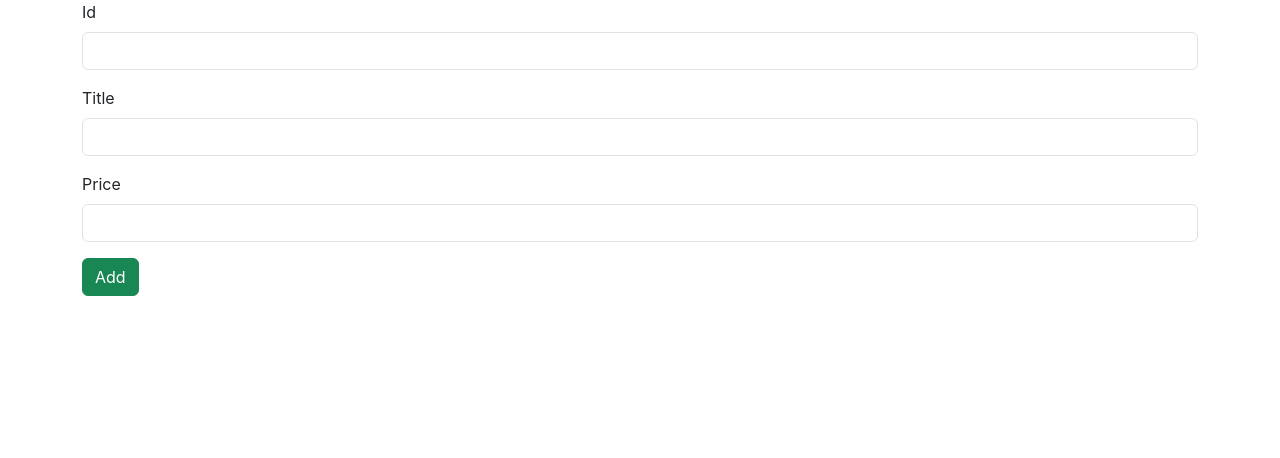
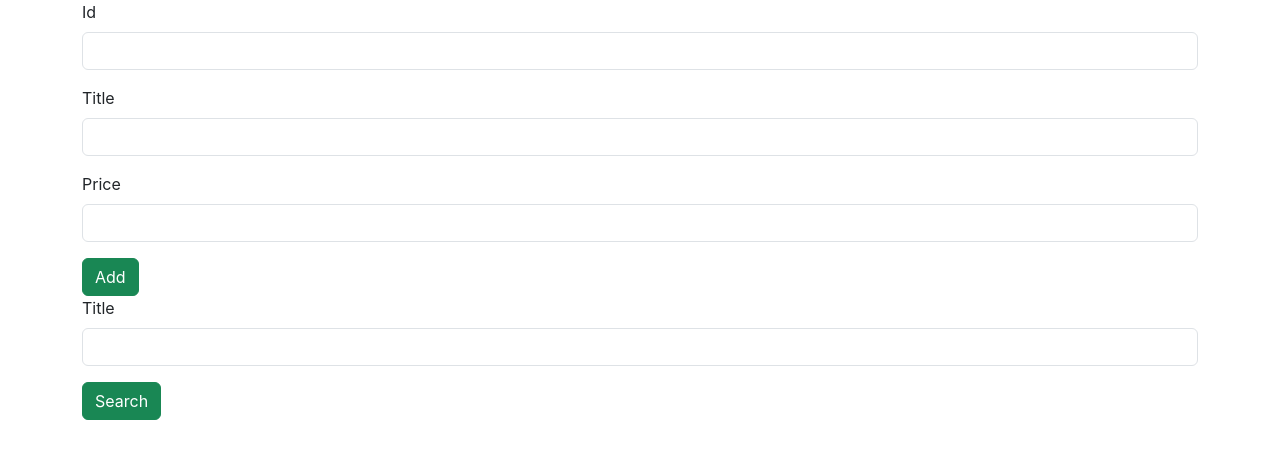
Before and after one commit to Jafnak/Products-shopng-react-app, a React (Create React App) app: page / in a window 1280 px wide. Shown: the top 458 px of the page. Built offline with nearby package versions, Linux system fonts and the light colour scheme.

Commit message:
Search component added

```diff
--- a/src/App.js
+++ b/src/App.js
@@ -1,12 +1,16 @@
 import logo from './logo.svg';
 import './App.css';
 import Add from './components/Add';
+import Search from './components/Search';
 
 function App() {
   return (
     <div >
 
       <Add/>
+      <Search/>
+
+
     </div>
   );
 }
--- /dev/null
+++ b/src/components/Search.jsx
@@ -0,0 +1,23 @@
+import React from 'react'
+
+const Search = () => {
+  return (
+    <div>
+
+<div className="container">
+    <div className="row g-3">
+        <div className="col col-12 col-sm-12 col-md-12 col-lg-12 col-xl-12 col-xxl-12">
+        <label htmlFor="" className="form-label">Title</label>
+        <input type="text" className="form-control" />
+        </div>
+        <div className="col col-12 col-sm-12 col-md-12 col-lg-12 col-xl-12 col-xxl-12">
+            <button className="btn btn-success">Search</button>
+        </div>
+    </div>
+</div>
+
+    </div>
+  )
+}
+
+export default Search
```
